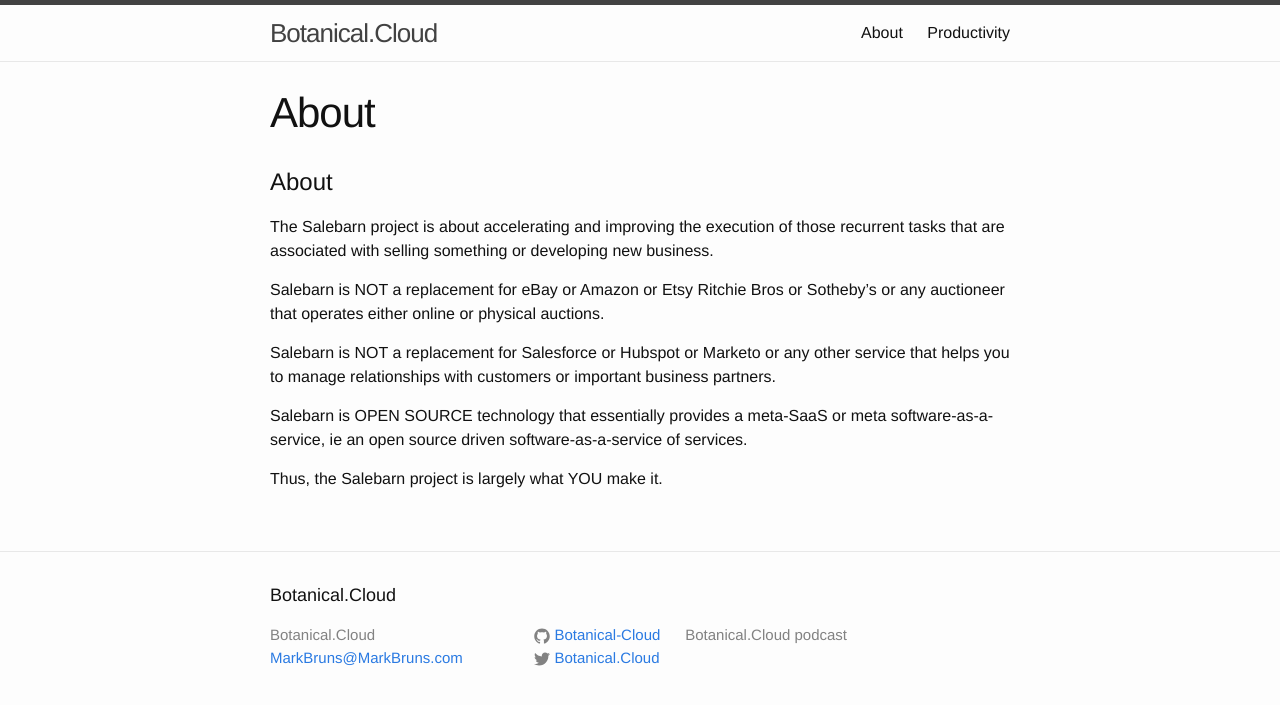
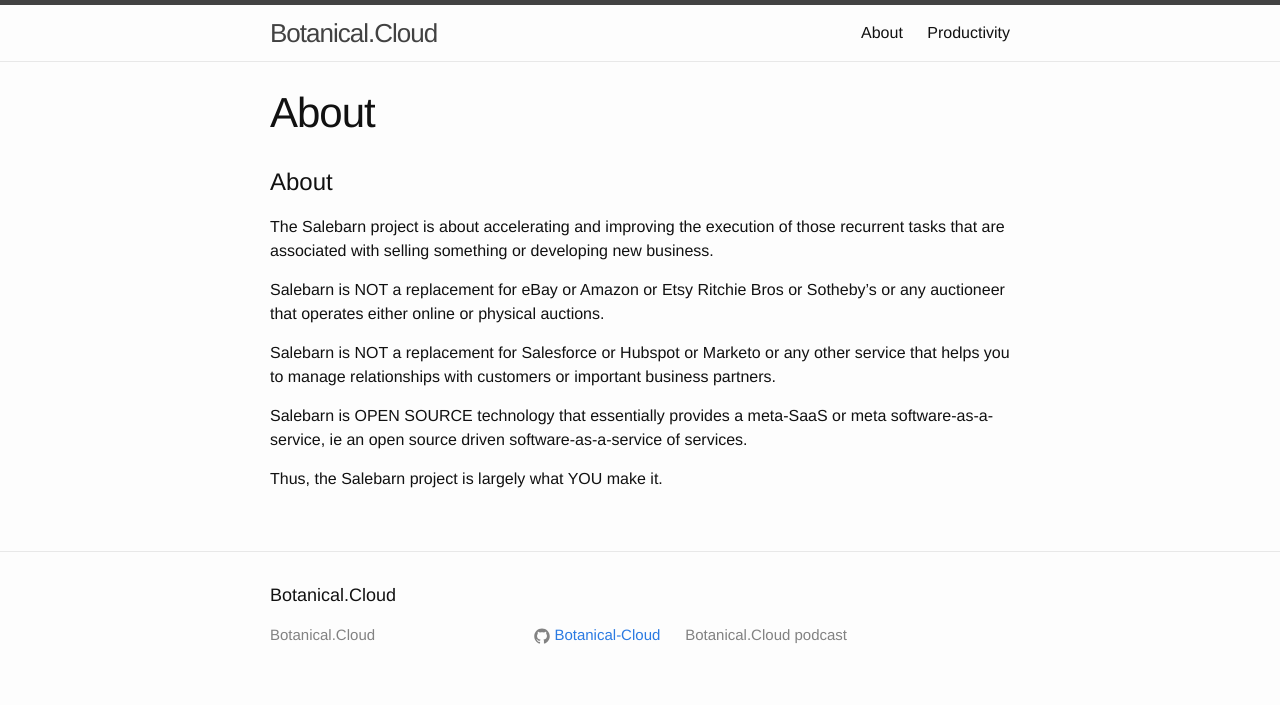
Before and after one commit to Botanical-Cloud/Botanical-Cloud.github.io, a Jekyll site: the page built from About.md, in a window 1280 px wide. Shown: the top 705 px of the page. Built offline with Jekyll 4.4.1, drawn with Linux system fonts in a browser that asks for light colours; our own code applies the rules of GitHub Pages for plain Markdown files.

Commit message:
Fix config.yml

```diff
--- a/_config.yml
+++ b/_config.yml
@@ -1,8 +1,8 @@
 # Site settings
 title: Botanical.Cloud
-email: MarkBruns@MarkBruns.com
+
 description: Botanical.Cloud podcast
-twitter_username: Botanical.Cloud
+
 github_username:  Botanical-Cloud
 
 # Build settings
```
